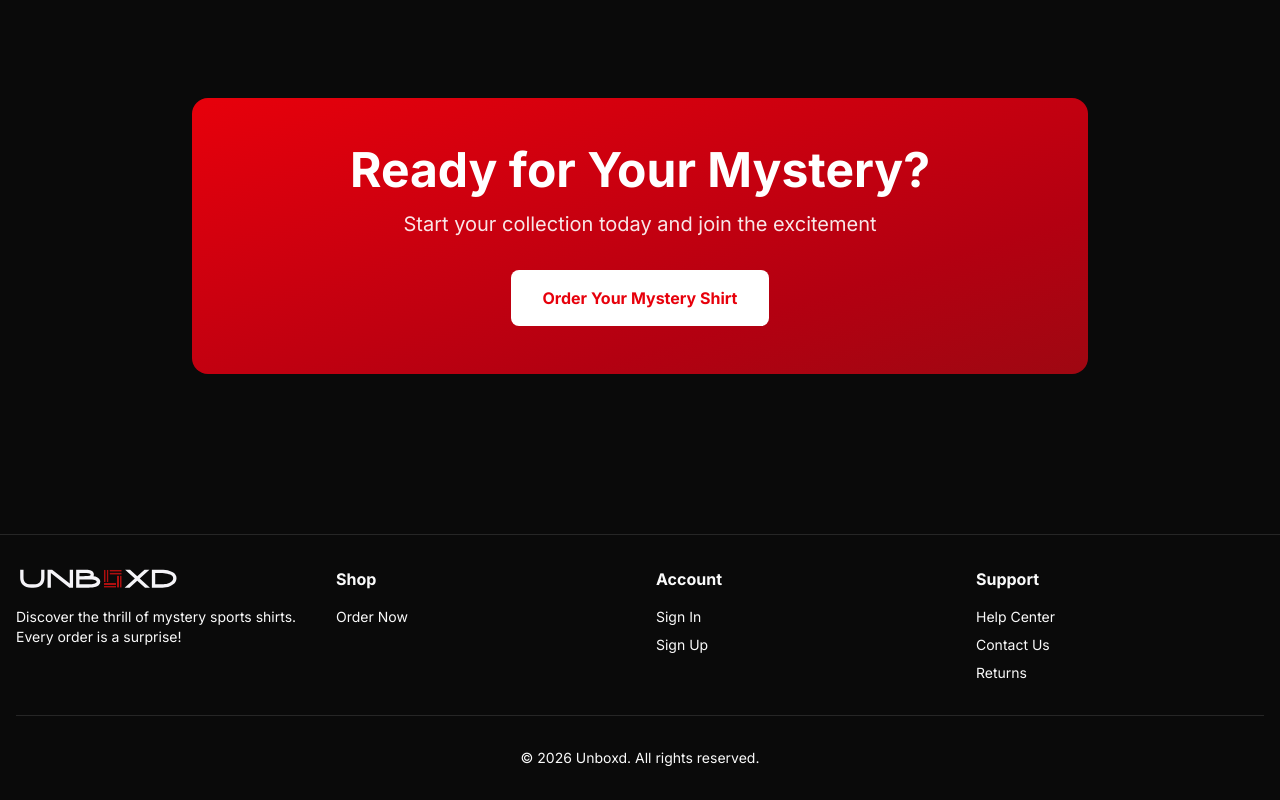
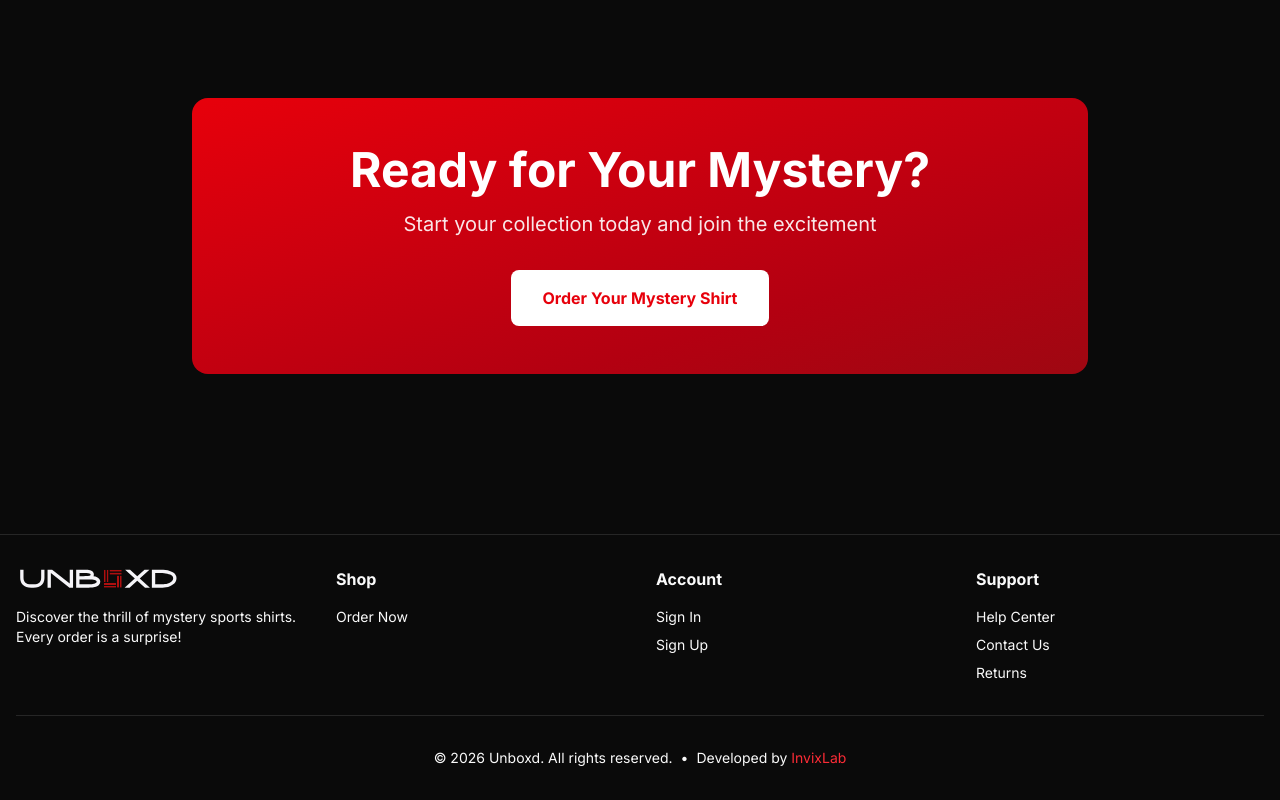
Before and after one commit to BreicheSinal/unboxd, a React (Vite) app: page / in a window 1280 px wide. Shown: the part 2451-3251 px from the top of the page. Built offline with nearby package versions, Linux system fonts and the light colour scheme; no server answers.

Commit message:
fix(footer): use html entity symbols and add invixlab credit link

```diff
--- a/src/app/components/Layout.tsx
+++ b/src/app/components/Layout.tsx
@@ -448,7 +448,19 @@ export function Layout() {
               </div>
             </div>
             <div className="mt-8 pt-8 border-t border-border text-center text-sm text-muted-foreground">
-              © 2026 Unboxd. All rights reserved.
+              &copy; 2026 Unboxd. All rights reserved.
+              <span className="mx-2" aria-hidden="true">
+                &bull;
+              </span>
+              Developed by{" "}
+              <a
+                href="https://invixlab.com"
+                target="_blank"
+                rel="noreferrer"
+                className="text-red-500 hover:text-red-400"
+              >
+                InvixLab
+              </a>
             </div>
           </div>
         </footer>
```
